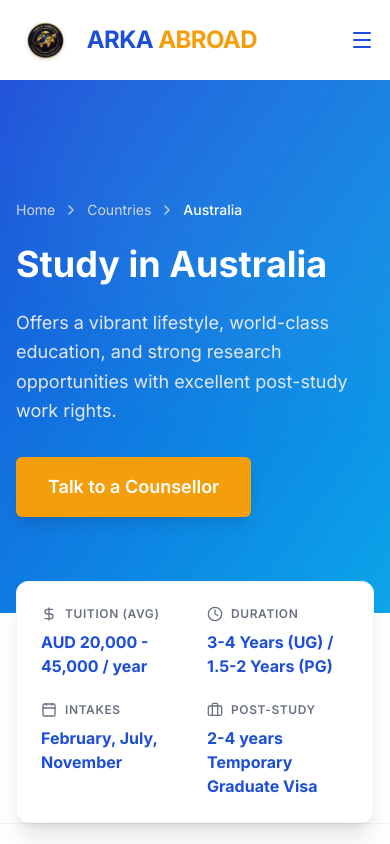
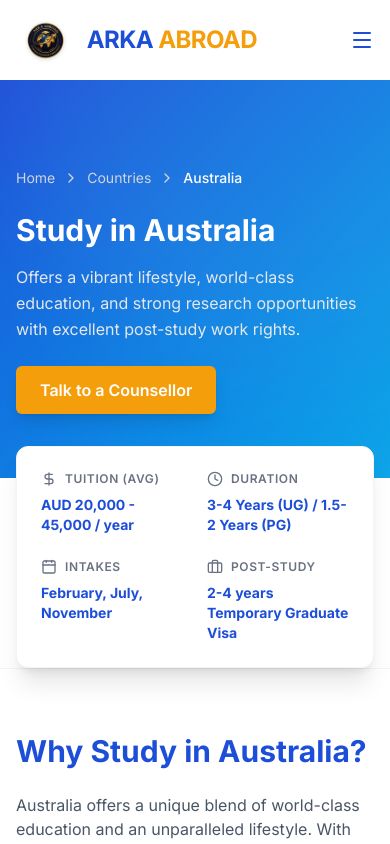
Before and after one commit to srikalyan28/arka-site, a Next.js app: page /countries/australia in a window 390 px wide. Shown: the top 844 px of the page. Built offline with nearby package versions, Linux system fonts and the light colour scheme.

Commit message:
style: improve mobile responsiveness across all pages

```diff
--- a/src/app/countries/[slug]/page.tsx
+++ b/src/app/countries/[slug]/page.tsx
@@ -30,7 +30,7 @@ export default async function CountryDetailPage({ params }: Props) {
   return (
     <div className="bg-white">
       {/* Hero Section */}
-      <section className="relative pt-32 pb-24 md:pt-40 md:pb-32 bg-[var(--primary)] text-white overflow-hidden">
+      <section className="relative pt-24 pb-16 md:pt-40 md:pb-32 bg-[var(--primary)] text-white overflow-hidden">
         <div className="absolute inset-0 bg-gradient-to-br from-[var(--primary)] to-[var(--secondary)] z-0"></div>
         <div className="absolute top-0 right-0 w-[600px] h-[600px] bg-white/5 rounded-full blur-3xl -translate-y-1/2 translate-x-1/3 z-0"></div>
 
@@ -44,11 +44,11 @@ export default async function CountryDetailPage({ params }: Props) {
           </div>
 
           <div className="max-w-3xl">
-            <h1 className="text-4xl md:text-6xl font-bold mb-6">Study in {country.name}</h1>
-            <p className="text-lg md:text-xl text-gray-200 leading-relaxed mb-8">
+            <h1 className="text-3xl sm:text-4xl md:text-6xl font-bold mb-4 md:mb-6">Study in {country.name}</h1>
+            <p className="text-base md:text-xl text-gray-200 leading-relaxed mb-6 md:mb-8">
               {country.description}
             </p>
-            <Link href="/book-consultation" className="inline-flex items-center justify-center bg-[var(--accent)] text-white px-8 py-4 rounded-md font-semibold text-lg hover:bg-yellow-600 transition-colors shadow-lg shadow-[var(--accent)]/20">
+            <Link href="/book-consultation" className="inline-flex items-center justify-center bg-[var(--accent)] text-white px-6 py-3 md:px-8 md:py-4 rounded-md font-semibold text-base md:text-lg hover:bg-yellow-600 transition-colors shadow-lg shadow-[var(--accent)]/20">
               Talk to a Counsellor
             </Link>
           </div>
@@ -64,28 +64,28 @@ export default async function CountryDetailPage({ params }: Props) {
                 <DollarSign className="w-4 h-4" />
                 <span className="text-xs font-semibold uppercase tracking-wider">Tuition (Avg)</span>
               </div>
-              <p className="font-bold text-[var(--primary)]">{country.facts.tuition}</p>
+              <p className="font-bold text-[var(--primary)] text-sm md:text-base break-words">{country.facts.tuition}</p>
             </div>
             <div className="flex flex-col gap-1">
               <div className="flex items-center gap-2 text-gray-500 mb-1">
                 <Clock className="w-4 h-4" />
                 <span className="text-xs font-semibold uppercase tracking-wider">Duration</span>
               </div>
-              <p className="font-bold text-[var(--primary)]">{country.facts.duration}</p>
+              <p className="font-bold text-[var(--primary)] text-sm md:text-base">{country.facts.duration}</p>
             </div>
             <div className="flex flex-col gap-1">
               <div className="flex items-center gap-2 text-gray-500 mb-1">
                 <Calendar className="w-4 h-4" />
                 <span className="text-xs font-semibold uppercase tracking-wider">Intakes</span>
               </div>
-              <p className="font-bold text-[var(--primary)]">{country.facts.intakes}</p>
+              <p className="font-bold text-[var(--primary)] text-sm md:text-base">{country.facts.intakes}</p>
             </div>
             <div className="flex flex-col gap-1">
               <div className="flex items-center gap-2 text-gray-500 mb-1">
                 <Briefcase className="w-4 h-4" />
                 <span className="text-xs font-semibold uppercase tracking-wider">Post-Study</span>
               </div>
-              <p className="font-bold text-[var(--primary)]">{country.facts.postStudyOptions}</p>
+              <p className="font-bold text-[var(--primary)] text-sm md:text-base break-words">{country.facts.postStudyOptions}</p>
             </div>
           </div>
         </div>
@@ -93,7 +93,7 @@ export default async function CountryDetailPage({ params }: Props) {
 
       <section className="py-16 md:py-24">
         <div className="container mx-auto px-4 md:px-6">
-          <div className="grid lg:grid-cols-3 gap-12">
+          <div className="grid lg:grid-cols-3 gap-8 md:gap-12">
 
             {/* Main Content Column */}
             <div className="lg:col-span-2 space-y-12">
@@ -137,7 +137,7 @@ export default async function CountryDetailPage({ params }: Props) {
                 </div>
               </div>
 
-              <div className="bg-blue-50 border border-blue-100 rounded-xl p-8">
+              <div className="bg-blue-50 border border-blue-100 rounded-xl p-5 md:p-8">
                 <h3 className="text-xl font-bold text-blue-900 mb-3">Disclaimer</h3>
                 <p className="text-blue-800 text-sm leading-relaxed">
                   The tuition fees, living costs, and post-study work visa rules mentioned are approximate guidelines and subject to change based on university policies and government immigration laws.
--- a/src/app/globals.css
+++ b/src/app/globals.css
@@ -45,6 +45,10 @@
   }
 }
 
+html {
+  overflow-x: hidden;
+}
+
 body {
   background-color: var(--background);
   background-image:
@@ -55,4 +59,5 @@ body {
   color: var(--text);
   font-family: var(--font-sans), Arial, Helvetica, sans-serif;
   -webkit-font-smoothing: antialiased;
+  overflow-x: hidden;
 }
--- a/src/app/visa-guidance/page.tsx
+++ b/src/app/visa-guidance/page.tsx
@@ -9,13 +9,13 @@ export const metadata = {
 export default function VisaGuidancePage() {
   return (
     <div className="bg-white min-h-screen">
-      <section className="relative pt-24 pb-16 md:pt-32 md:pb-24 bg-[var(--background)]">
+      <section className="relative pt-24 pb-8 md:pt-28 md:pb-12 bg-[var(--background)]">
         <div className="container mx-auto px-4 md:px-6">
-          <div className="max-w-4xl mx-auto text-center">
-            <h1 className="text-4xl md:text-5xl lg:text-6xl font-bold text-[var(--primary)] mb-6">
+          <div className="max-w-3xl mx-auto text-center">
+            <h1 className="text-3xl md:text-4xl lg:text-5xl font-bold text-[var(--primary)] mb-4">
               Expert Visa Guidance.
             </h1>
-            <p className="text-lg md:text-xl text-[var(--muted)] leading-relaxed">
+            <p className="text-base md:text-lg text-[var(--muted)] leading-relaxed">
               We help you prepare a clear, complete, and accurate application to maximize your chances of a successful visa outcome.
             </p>
           </div>
--- a/src/components/layout/Footer.tsx
+++ b/src/components/layout/Footer.tsx
@@ -5,9 +5,9 @@ export default function Footer() {
   const currentYear = new Date().getFullYear();
 
   return (
-    <footer className="bg-[var(--primary)] text-white pt-16 pb-8">
+    <footer className="bg-[var(--primary)] text-white pt-12 sm:pt-16 pb-8">
       <div className="container mx-auto px-4 md:px-6">
-        <div className="grid grid-cols-1 md:grid-cols-2 lg:grid-cols-5 gap-12 mb-12">
+        <div className="grid grid-cols-2 md:grid-cols-2 lg:grid-cols-5 gap-8 sm:gap-12 mb-12">
           {/* Brand & Intro */}
           <div>
             <Link href="/" className="inline-block mb-4">
```
Also changed, not shown: src/app/page.tsx (+14 -25 lines).
